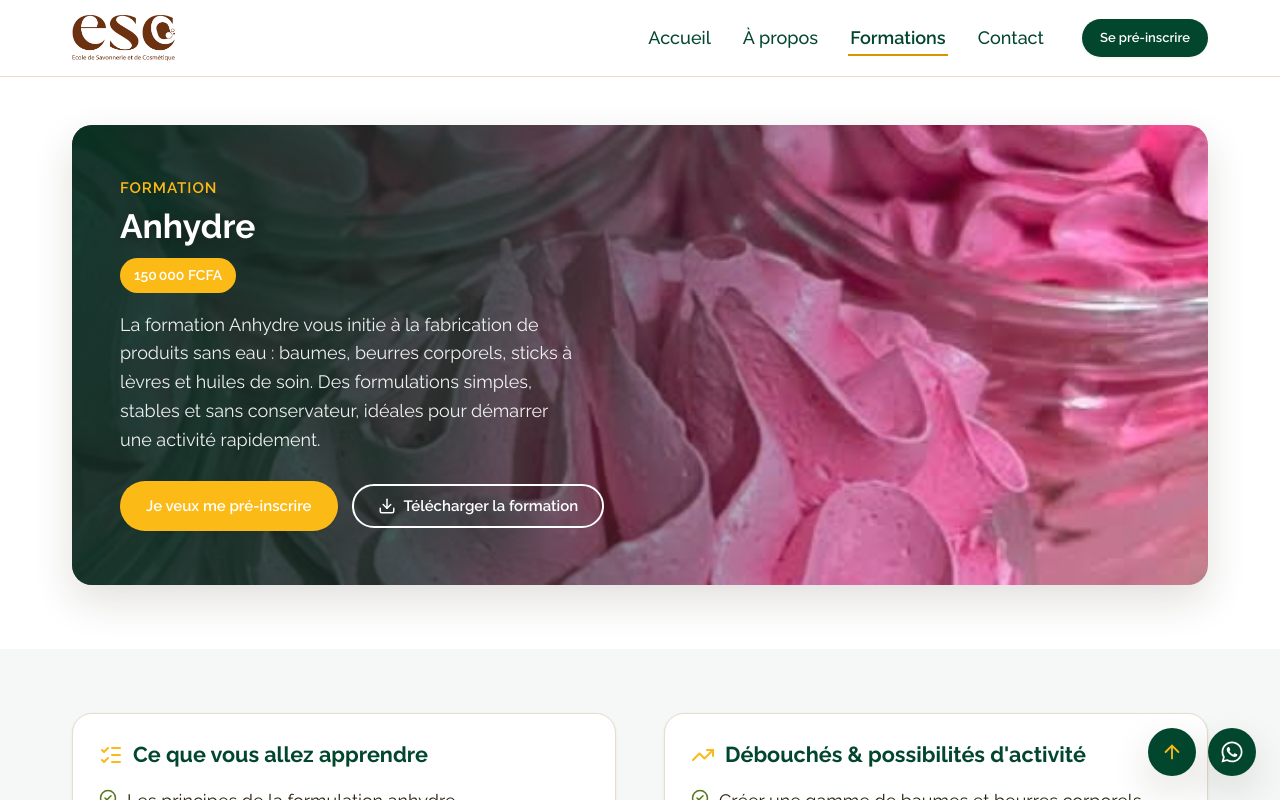
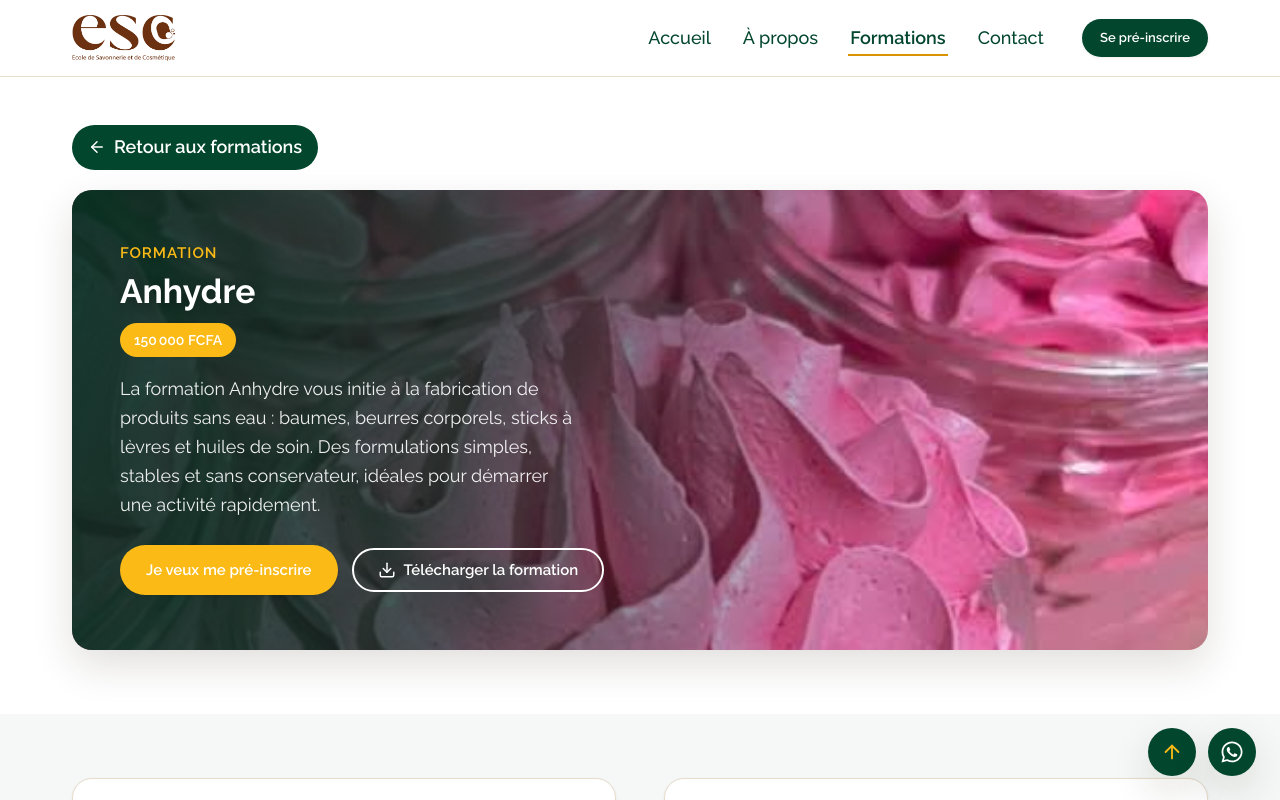
Before and after one commit to Gaspard-05/ecole-de-savonnerie-et-de-cosmetique-front-react, a React (Vite) app: page /formations/anhydre in a window 1280 px wide. Shown: the top 800 px of the page. Built offline with nearby package versions, Linux system fonts and the light colour scheme; no server answers.

Commit message:
feat(formations): ajoute un lien de retour sur la page détail publique
Bouton vert renvoyant vers la liste des formations, placé au-dessus
du hero.

```diff
--- a/src/pages/FormationDetail.css
+++ b/src/pages/FormationDetail.css
@@ -17,6 +17,23 @@
 
 .formation-detail-body {
   background: var(--white-2);
+}
+
+.formation-detail-back {
+  display: inline-flex;
+  align-items: center;
+  gap: 8px;
+  margin-bottom: 20px;
+  padding: 8px 16px;
+  border-radius: var(--radius-full);
+  background: var(--color-primary);
+  color: var(--color-white);
+  font-weight: var(--font-weight-semibold);
+  transition: background var(--transition-fast);
+}
+
+.formation-detail-back:hover {
+  background: var(--color-primary-dark);
 }
 
 .formation-detail-hero__card {
--- a/src/pages/FormationDetail.jsx
+++ b/src/pages/FormationDetail.jsx
@@ -1,6 +1,15 @@
 import { useState } from "react";
-import { Navigate, useParams } from "react-router-dom";
-import { CheckCircle2, Clock, Download, GraduationCap, ListChecks, PackageCheck, TrendingUp } from "lucide-react";
+import { Link, Navigate, useParams } from "react-router-dom";
+import {
+  ArrowLeft,
+  CheckCircle2,
+  Clock,
+  Download,
+  GraduationCap,
+  ListChecks,
+  PackageCheck,
+  TrendingUp,
+} from "lucide-react";
 import Swal from "sweetalert2";
 import Button from "../components/ButtonComponent";
 import SectionTitle from "../components/SectionTitleComponent";
@@ -75,6 +84,9 @@ function FormationDetail() {
     <div className="formation-detail">
       <section className="formation-detail-hero">
         <div className="container">
+          <Link to="/formations" className="formation-detail-back">
+            <ArrowLeft size={18} /> Retour aux formations
+          </Link>
           <div className="formation-detail-hero__card">
             <img className="formation-detail-hero__image" src={getFormationImage(formation)} alt={formation.nom} />
             <div className="formation-detail-hero__overlay" />
```
